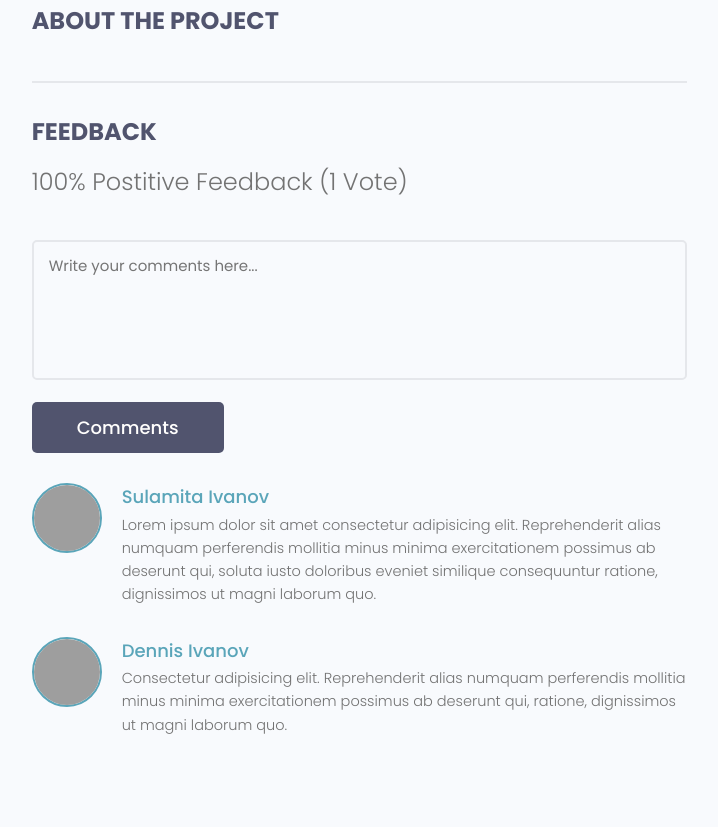
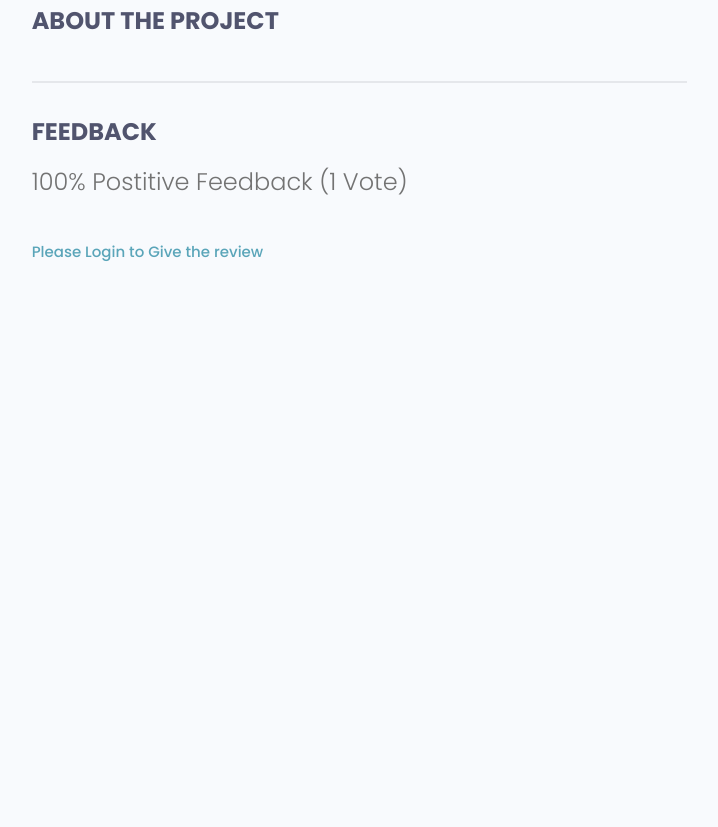
Before and after one commit to muthu03/ProjectBuddy, a Django app: page /projects/project/3a0e3852-e1ce-4003-b77d-bb920342d6f2 in a window 1280 px wide. Shown: the part 660-1487 px from the top of the page, without its empty margins (465-1183 px from the left). After the commit the page ends 921 px from the top, so only its background shows below. Run offline with Django 4.2, Linux system fonts and the light colour scheme; data comes from the database, SQL or seed files in the repository; both versions use the stored data as it was after the commit; parts of the project's set-up code (start-up, migrations or seed data) failed here and were passed over; some libraries are stand-ins or nearby versions; grey boxes are pictures that could not be loaded.

Commit message:
added reviews

```diff
--- a/projects/forms.py
+++ b/projects/forms.py
@@ -1,7 +1,8 @@
+from dataclasses import fields
 import imp
 from tkinter.ttk import Widget
 from django.forms import ModelForm
-from .models import Project
+from .models import Project,Review
 from django import forms
 
 class projectForm(ModelForm):
@@ -16,3 +17,19 @@ class projectForm(ModelForm):
 
         for name,field in self.fields.items():
             field.widget.attrs.update({'class':'input'})
+
+
+class ReviewForm(ModelForm):
+    class Meta:
+        model=Review
+        fields=['value','body']
+
+        labels={
+        'value':'Place your Vote',
+        'body':'Add your comment'
+        }
+    def __init__(self,*args,**kwargs):
+        super(ReviewForm,self).__init__(*args,**kwargs)
+
+        for name,field in self.fields.items():
+            field.widget.attrs.update({'class':'input'})
--- a/projects/models.py
+++ b/projects/models.py
@@ -1,5 +1,7 @@
 from cProfile import Profile
 from email.policy import default
+from enum import unique
+from tkinter import CASCADE, FLAT
 from django.db import models
 import uuid
 from users.models import profile
@@ -31,8 +33,29 @@ class Project(models.Model):
         return self.title
 
     class Meta:
-        #order the project by created date in ascending order
-        ordering=['created']
+        #order the project by top voted  in descending order so -
+        ordering=['-vote_ratio','-vote_total','title']
+
+    @property
+    def reviewers(self):
+        #this will give everyhting as list bcz flat =True and we are having list of ID s who are done wiht review
+        queryset=self.review.all().values_list('owner__id',flat=True)
+        return queryset
+
+
+
+
+    @property
+    def getVoteCount(self):
+        reviews = self.review.all()
+        upVotes = reviews.filter(value='up').count()
+        totalVotes = reviews.count()
+
+        ratio = (upVotes / totalVotes) * 100
+        self.vote_total = totalVotes
+        self.vote_ratio = ratio
+
+        self.save()
 
 class Review(models.Model):
     #This is used for drop down list i.e to up vote and down vote
@@ -40,17 +63,26 @@ class Review(models.Model):
         ('up','Up Vote'),
         ('down','Down Vite'),
     ]
-    #owner=
+    owner=models.ForeignKey(profile,on_delete=models.CASCADE,null=True)
     # if project is deleted all reviews will be deleted using cascade
     #To handle One-To-Many relationships in Django you need to use ForeignKey
     #this access project model and that return project.title
-    project=models.ForeignKey(Project,on_delete=models.CASCADE)
+    project=models.ForeignKey(Project,on_delete=models.CASCADE,related_name="review")
     body=models.TextField(null=True,blank=True)
     value=models.CharField(max_length=200,choices=VOTE_TYPE)
     created=models.DateTimeField(auto_now_add=True)
     id=models.UUIDField(default=uuid.uuid4,unique=True,primary_key=True,editable=False)
     def __str__(self):
         return self.value
+
+    #user can give only one review so we need to bind the both owner and project
+    class Meta:
+        unique_together=[['owner','project']]
+
+
+
+
+
 
 #mant to many relationship
 class Tag(models.Model):
--- a/projects/templates/projects/single-project.html
+++ b/projects/templates/projects/single-project.html
@@ -36,43 +36,49 @@
             <h5 class="project--rating">
               {{project.vote_ratio}}% Postitive Feedback ({{project.vote_total}} Vote{{profile.vote_total|pluralize:"s"}})
             </h5>
-
-            <form class="form" action="#" method="POST">
-              <!-- Textarea -->
-              <div class="form__field">
-                <label for="formInput#textarea">Comments: </label>
-                <textarea class="input input--textarea" name="message" id="formInput#textarea"
-                  placeholder="Write your comments here..."></textarea>
-              </div>
+            <!-- We are checking whehter person has already given the review -->
+            {% if request.user.profile.id in project.reviewers %}
+                <p>You have already submitted your review for this Project</p>
+            {% elif request.user.profile == project.owner %}
+                <p>You cant review your own Project</p>
+            <!-- Not the project owner -->
+            {% elif request.user.is_authenticated %}
+             <form class="form" action="{% url 'project' project.id %}" method="POST">
+               {% csrf_token %}
+               {% for field in form %}
+               <div class="form__field">
+                <label for="formInput#textarea">{{field.label}}</label>
+                {{field}}
+               </div>
+               {% endfor %}
               <input class="btn btn--sub btn--lg" type="submit" value="Comments" />
             </form>
+            {% else %}
+              <a href="{% url 'login'  %}?next={{request.path}}">Please Login to Give the review</a>
+              <!-- request .path takes  us to the url after the  login  -->
+            {% endif %}
+
             <div class="commentList">
+              <!--related name: review we are accessing using the related name i.e based on the Foriegn Key -->
+              {% for review in project.review.all %}
+              {% if review.body %}
               <div class="comment">
-                <a href="profile.html">
+                <a href="{% url 'user-profile' review.owner.id %}">
                   <img class="avatar avatar--md"
-                    src="https://pbs.twimg.com/profile_images/1335382240931368961/b3wSZKj4_400x400.jpg" alt="user" />
+                    src="{{review.owner.profile_image.url}}" alt="user" />
                 </a>
+
+
                 <div class="comment__details">
-                  <a href="profile.html" class="comment__author">Sulamita Ivanov</a>
+                  <a href="{% url 'user-profile' review.owner.id %}" class="comment__author">{{review.owner.name}}</a>
                   <p class="comment__info">
-                    Lorem ipsum dolor sit amet consectetur adipisicing elit. Reprehenderit alias numquam perferendis
-                    mollitia minus minima exercitationem possimus ab deserunt qui, soluta iusto doloribus eveniet
-                    similique consequuntur ratione, dignissimos ut magni laborum quo.
+                    {{review.body|linebreaksbr}}
                   </p>
                 </div>
               </div>
-              <div class="comment">
-                <a href="profile.html">
-                  <img class="avatar avatar--md" src="https://avatars.githubusercontent.com/u/33843378" alt="user" />
-                </a>
-                <div class="comment__details">
-                  <a href="profile.html" class="comment__author">Dennis Ivanov</a>
-                  <p class="comment__info">
-                    Consectetur adipisicing elit. Reprehenderit alias numquam perferendis mollitia minus minima
-                    exercitationem possimus ab deserunt qui, ratione, dignissimos ut magni laborum quo.
-                  </p>
-                </div>
-              </div>
+              {% endif %}
+              {% endfor %}
+
             </div>
           </div>
         </div>
--- a/projects/views.py
+++ b/projects/views.py
@@ -5,8 +5,10 @@ from unittest import result
 from django.shortcuts import render,redirect
 from django.http import HttpResponse
 
+from django.contrib import messages
+
 from .models import Project,Tag
-from .forms import projectForm
+from .forms import projectForm,ReviewForm
 from django.db.models import Q
 
 #to restrict un authenticated users to see add project page
@@ -27,8 +29,24 @@ def projects(request):
 def project(request,pk):
     projectObj=Project.objects.get(id=pk)
     tags=projectObj.tags.all()
+    form=ReviewForm()
 
-    return render(request,'projects/single-project.html',{'project':projectObj,'tags':tags})
+    if request.method == 'POST':
+        form=ReviewForm(request.POST)
+        review=form.save(commit=False)
+        review.project=projectObj
+        review.owner=request.user.profile
+        review.save()
+        projectObj.getVoteCount
+        #calculate vote total and vote ratio by calling the functionin the models
+        messages.success(request,"your review was successfully submitted")
+        return redirect('project',pk=projectObj.id)
+        #we have to set user to review so we are making it as commit as false
+
+        #update project vote count
+
+
+    return render(request,'projects/single-project.html',{'project':projectObj,'tags':tags,'form':form})
 
 #required user to be loged in
 #and it will send user to login page
--- a/users/templates/users/login_register.html
+++ b/users/templates/users/login_register.html
@@ -62,7 +62,7 @@
         <p>Hello Developer, Welcome Back!</p>
       </div>
 
-      <form action="{% url 'login' %}" method="POST" class="form auth__form">
+      <form action="" method="POST" class="form auth__form">
         {% csrf_token %}
         <!-- Input:Username -->
         <div class="form__field">
--- a/users/views.py
+++ b/users/views.py
@@ -36,7 +36,7 @@ def loginUser(request):
 
     if request.method=="POST":
         #print(request.POST) when we click enter i.e login it print  password username and session ID
-        username=request.POST['username']
+        username=request.POST['username'].lower()
         password=request.POST['password']
 
         try:
@@ -49,7 +49,7 @@ def loginUser(request):
         if user is not None:
             login(request,user)
             #it will create session for the user and database
-            return redirect('profiles')
+            return redirect(request.GET['next'] if 'next' in request.GET else 'account')
         else:
             messages.error(request,"username or password is incorrect")
 
```
Also changed, not shown: db.sqlite3, projects/migrations/0007_alter_project_options_review_owner_and_more.py (added), projects/migrations/0008_alter_project_options_alter_review_project.py (added).
